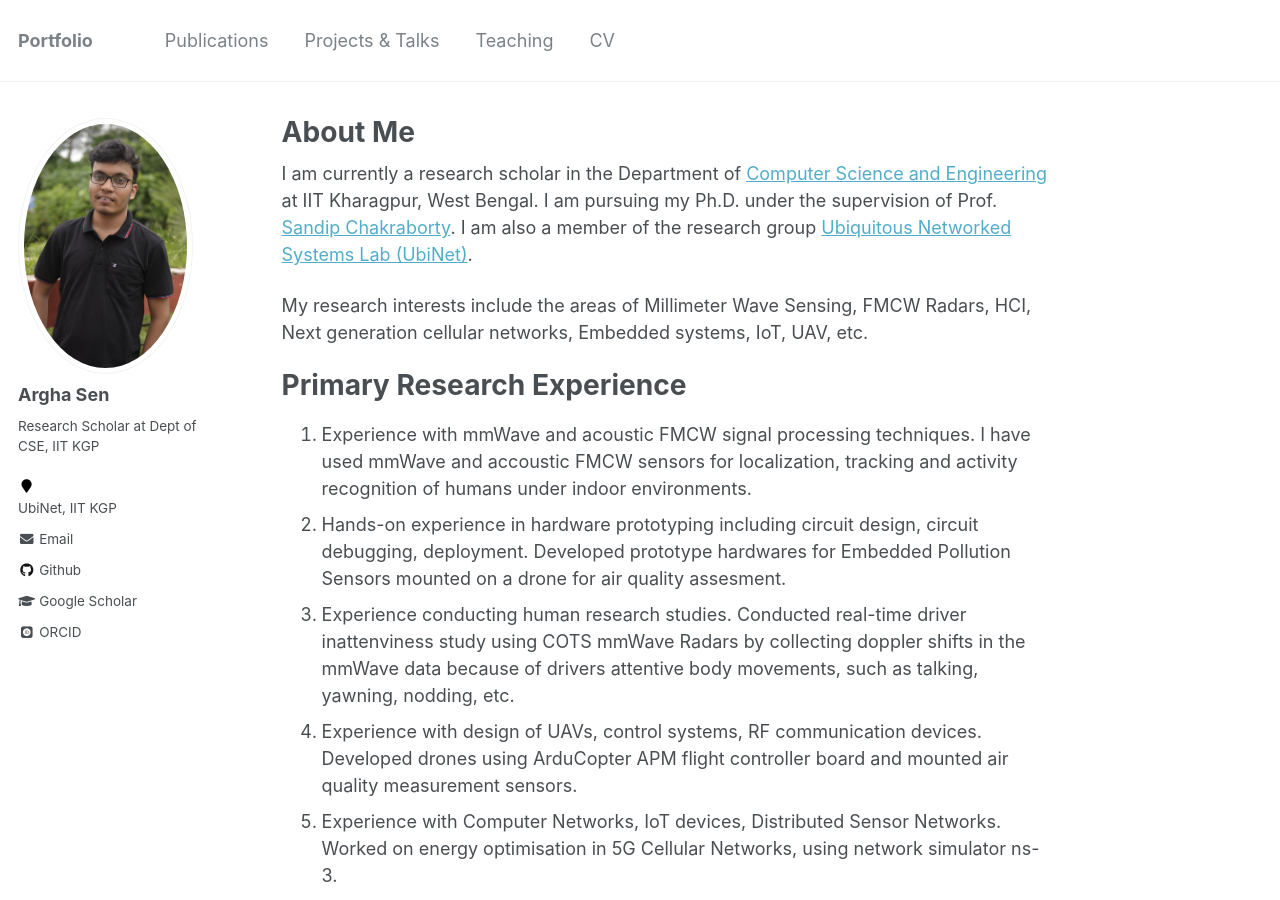
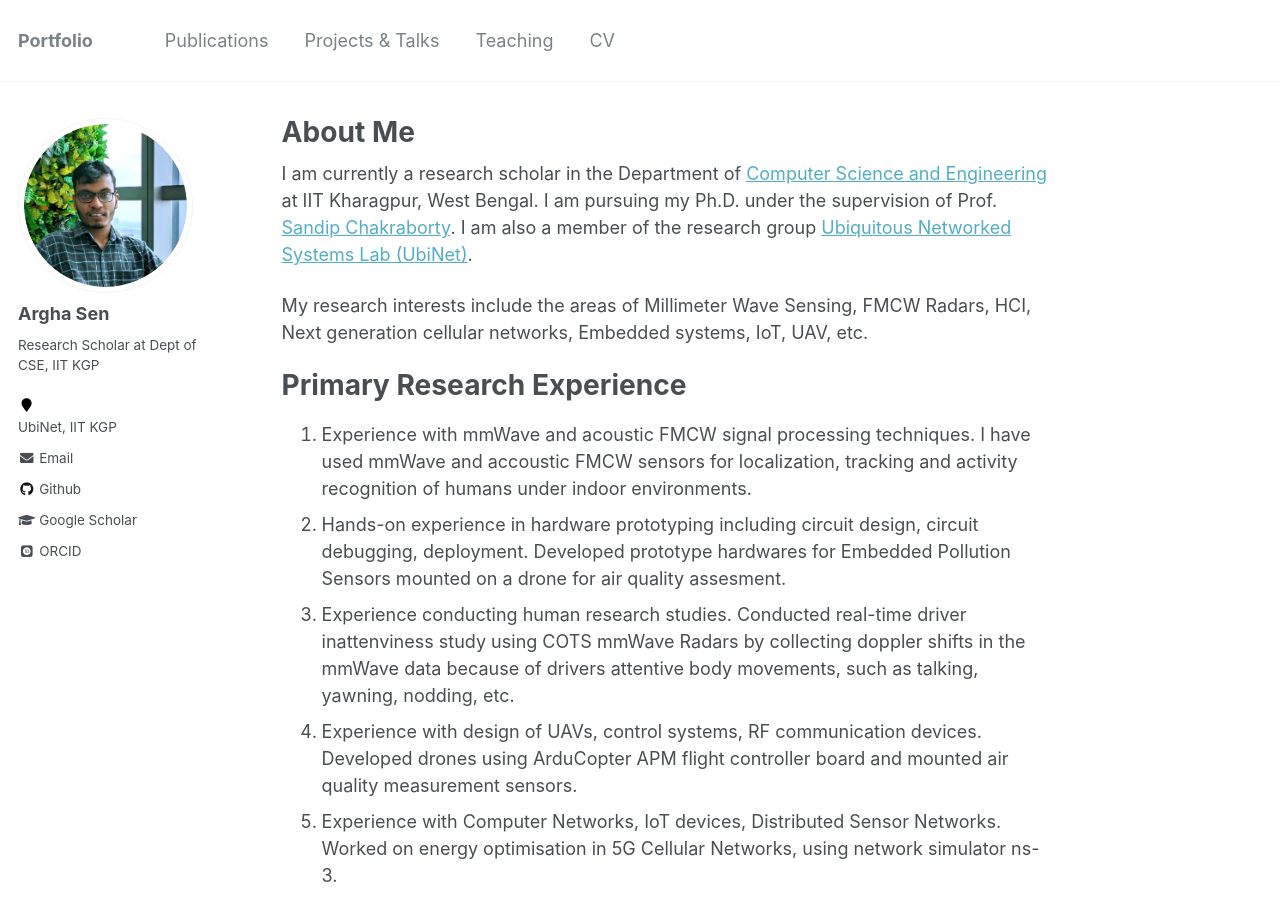
Before and after one commit to arghasen10/arghasen10.github.io, a Jekyll site: the page built from _pages/about.md, in a window 1280 px wide and 900 px high. Built offline with Jekyll 4.4.1, drawn with Linux system fonts in a browser that asks for light colours; some web fonts are replaced.

Commit message:
updated avatar

```diff
--- a/_config.yml
+++ b/_config.yml
@@ -61,7 +61,7 @@ analytics:
 # Site Author
 author:
   name             : "Argha Sen"
-  avatar           : "argha_sen.jpg"
+  avatar           : "arghasen_circular.png"
   bio              : "Research Scholar at Dept of CSE, IIT KGP"
   location         : <a href="https://cse.iitkgp.ac.in/resgrp/ubinet/">UbiNet, IIT KGP</a>
   googlescholar    : "https://scholar.google.com/citations?user=QF2toEoAAAAJ&hl=en"
```
Also changed, not shown: images/argha_sen2.jpg (added), images/arghasen_circular.png (added).
